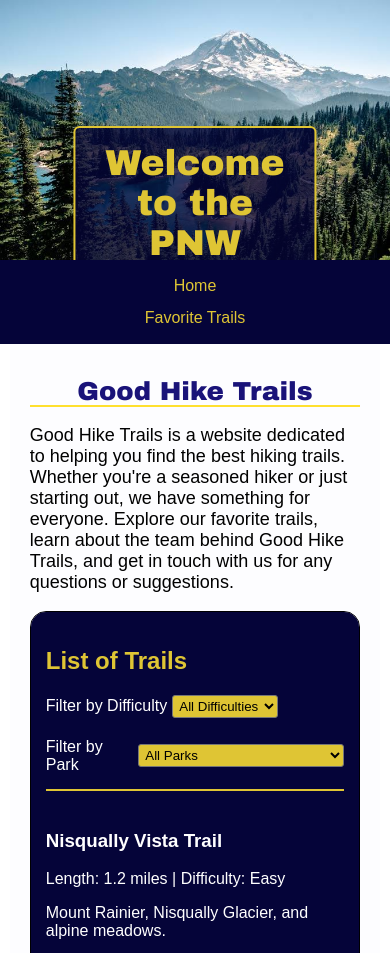
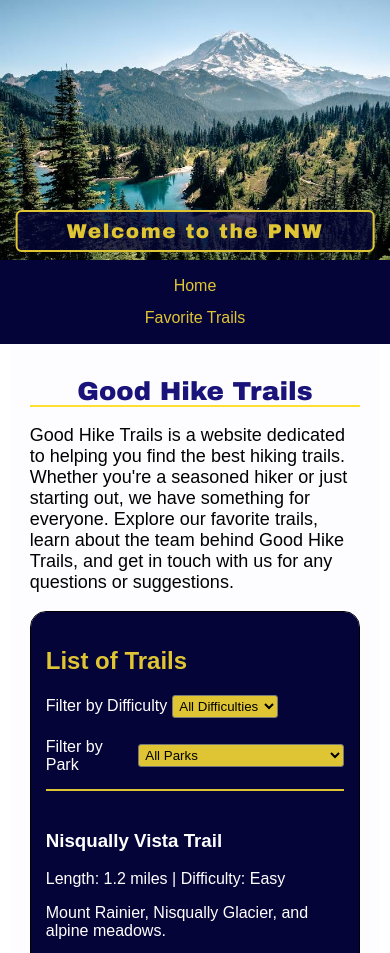
Before and after one commit to 03diegortiz/Hufflepuff, a plain HTML site: page GoodHikesPage/pages/GoodHike_Trails.html in a window 390 px wide. Shown: the top 953 px of the page. Drawn offline with Linux system fonts and the light colour scheme.

Commit message:
Refactor styles for hero section and mobile layout
Updated hero text positioning and added mobile adjustments for better responsiveness.

```diff
--- a/GoodHikesPage/pages/styles.css
+++ b/GoodHikesPage/pages/styles.css
@@ -36,9 +36,12 @@ h1 {
 
 .hero-text {
     position: absolute;
-    top: 78%; /* Moved down from 50% — increase or decrease to fine-tune */
+    bottom: 15px;
     left: 50%;
-    transform: translate(-50%, -50%);
+    transform: translateX(-50%);
+    width: 85%;
+    max-width: 900px;
+    box-sizing: border-box;
     background-color: rgba(5, 4, 57, 0.75);
     padding: 15px 30px;
     border-radius: 6px;
@@ -46,13 +49,28 @@ h1 {
     text-align: center;
 }
 
+.hero-text h1 {
+    color: rgb(223, 197, 52);
+    margin: 0;
+    border-bottom: none;
+    font-size: clamp(20px, 4.5vw, 42px);
+    letter-spacing: clamp(1px, 0.4vw, 3px);
+    white-space: nowrap;
+}
 
-.hero-text h1 {
-	color: rgb(223, 197, 52); /* Gold text so it pops against the dark backdrop */
-    margin: 0;
-    border-bottom: none; /* Removes the underline from your global h1 rule */
-    font-size: 36px;
+/* Mobile Adjustments */
+@media (max-width: 600px) {
+    .hero-text {
+        bottom: 8px;
+        width: 92%;
+        padding: 8px 12px;
+    }
+
+    .hero-text h1 {
+        white-space: normal;
+    }
 }
+
 /* New text code done here*/
 
 
```
